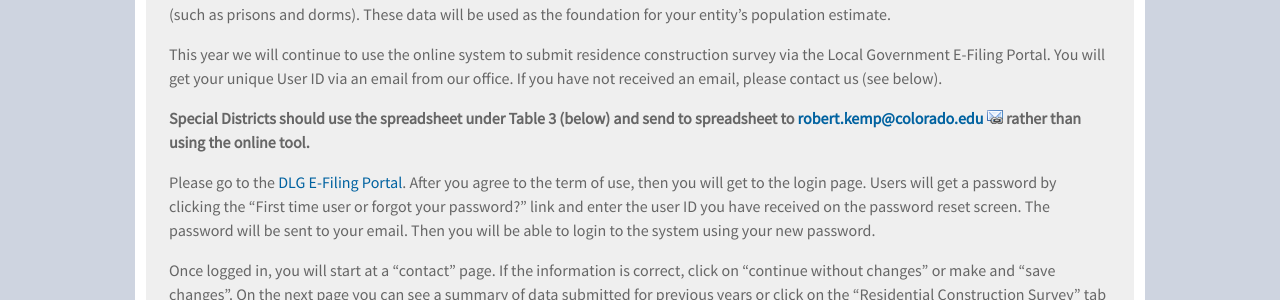
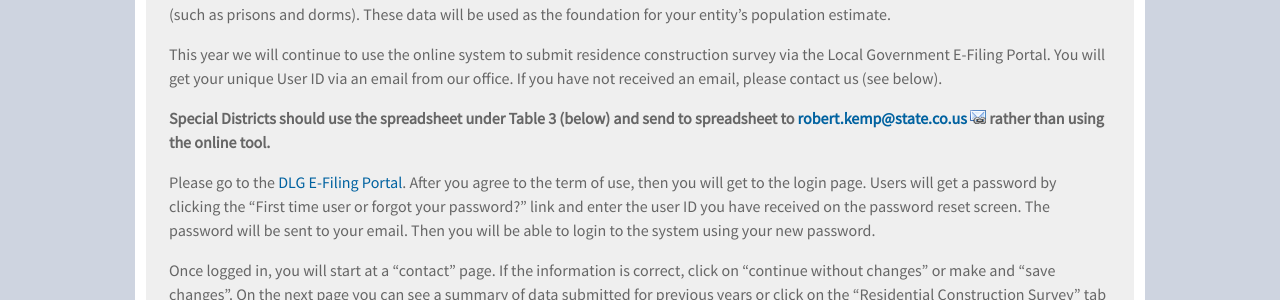
Before and after one commit to TBleess/Website_New, a Jekyll site: the page built from pages/9_Not_in_Menu/ctf-rcs-survey.md, in a window 1280 px wide. Shown: the part 490-790 px from the top of the page. Built offline with Jekyll 4.4.1, drawn with Linux system fonts in a browser that asks for light colours; some of the changed lines change nothing that is shown.

Commit message:
Updated ctf-rcs-survey.md

```diff
--- a/pages/9_Not_in_Menu/ctf-rcs-survey.md
+++ b/pages/9_Not_in_Menu/ctf-rcs-survey.md
@@ -1,10 +1,11 @@
 ---
-
 layout: page
-title: "Residential Construction and Group Quarters Facility Survey"
-permalink: "/demography/ctf-rcs-survey/"
-description: "Colorado Conservation Trust Fund Residential Construction and Group Quarters Facility Survey Information Page."
-
+title: Residential Construction and Group Quarters Facility Survey
+permalink: /demography/ctf-rcs-survey/
+description: >-
+  Colorado Conservation Trust Fund Residential Construction and Group Quarters
+  Facility Survey Information Page.
+published: true
 ---
 
 ## 2014 Residential Construction and Group Quarters Facility Survey
@@ -15,7 +16,7 @@ The Colorado Department of Local Affairs is beginning its process for calculatin
 
 This year we will continue to use the online system to submit residence construction survey via the Local Government E-Filing Portal.  You will get your unique User ID via an email from our office.  If you have not received an email, please contact us (see below).
 
-**Special Districts should use the spreadsheet under Table 3 (below) and send to spreadsheet to [robert.kemp@colorado.edu ![email](/images/email_link.png 'send email')](mailto:robert.kemp@colorado.edu) rather than using the online tool.**
+**Special Districts should use the spreadsheet under Table 3 (below) and send to spreadsheet to [robert.kemp@state.co.us ![email](/images/email_link.png 'send email')](mailto:robert.kemp@state.co.us) rather than using the online tool.**
 
 Please go to the [DLG E-Filing Portal](https://dola.colorado.gov/dlg_efiling/). After you agree to the term of use, then you will get to the login page. Users will get a password by clicking the "First time user or forgot your password?" link and enter the user ID you have received on the password reset screen.  The password will be sent to your email.  Then you will be able to login to the system using your new password.
 
```
